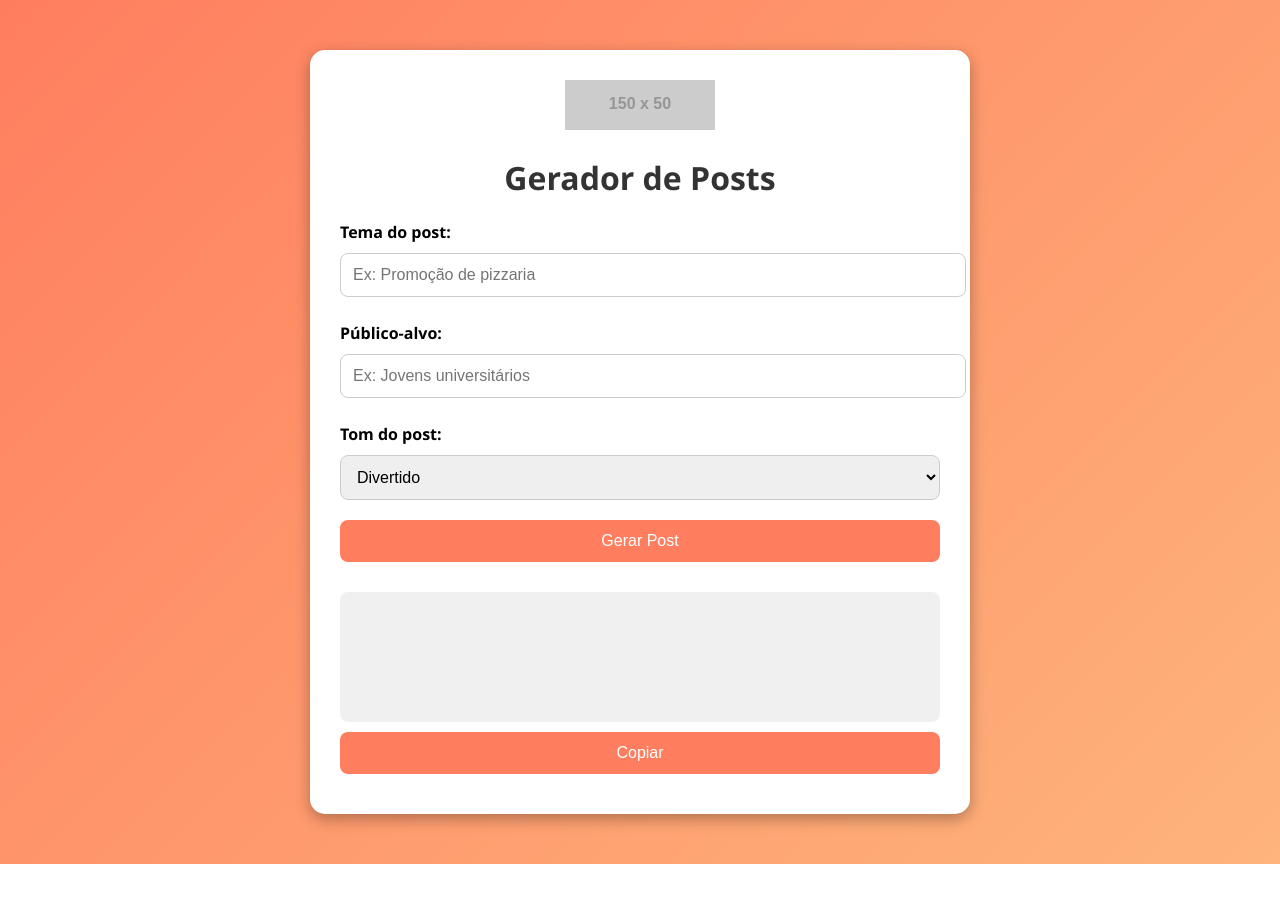
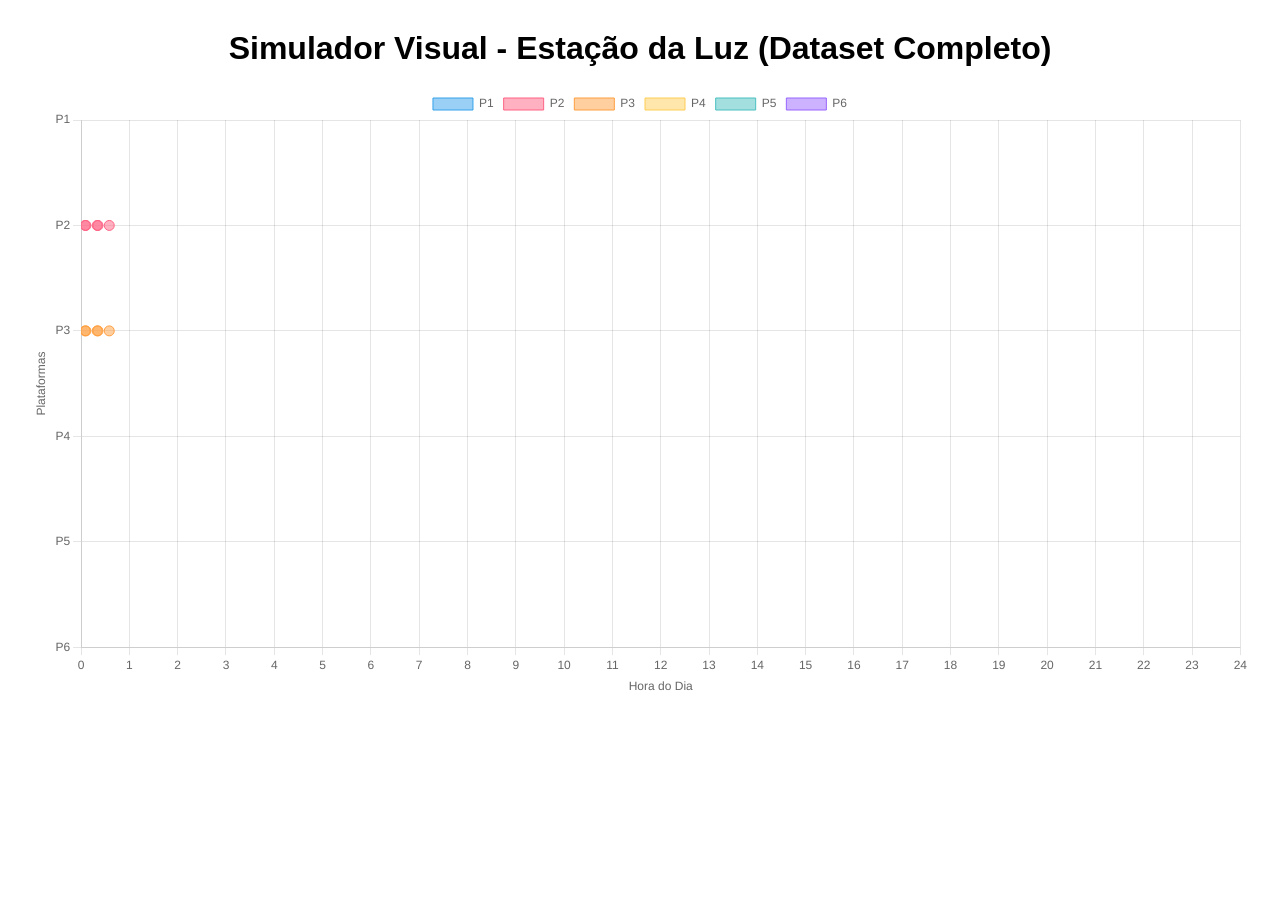
Before and after one commit to MrHaruiti/autopost-express, a plain HTML site: page index.html in a window 1280 px wide. Before the commit the page ends 864 px from the top, so only its background shows below. Drawn offline with nearby package versions, Linux system fonts and the light colour scheme; placeholder pictures from the web are drawn by us.

Commit message:
Update index.html

```diff
--- a/index.html
+++ b/index.html
@@ -1,78 +1,85 @@
 <!DOCTYPE html>
 <html lang="pt-br">
 <head>
-    <meta charset="UTF-8">
-    <title>AutoPost Express</title>
-    <style>
-        body { font-family: 'Segoe UI', sans-serif; background: linear-gradient(135deg, #ff7e5f, #feb47b); margin: 0; padding: 0; }
-        .container { max-width: 600px; margin: 50px auto; background: #fff; padding: 30px; border-radius: 15px; box-shadow: 0 5px 15px rgba(0,0,0,0.3); }
-        h1 { text-align: center; color: #333; }
-        label { font-weight: bold; margin-top: 15px; display: block; }
-        input, select, button { width: 100%; padding: 12px; margin: 10px 0; border-radius: 8px; border: 1px solid #ccc; font-size: 16px; }
-        button { background: #ff7e5f; color: #fff; border: none; cursor: pointer; transition: 0.3s; }
-        button:hover { background: #feb47b; }
-        #output { background: #f0f0f0; padding: 15px; border-radius: 8px; min-height: 100px; margin-top: 20px; font-size: 18px; }
-        .logo { text-align: center; margin-bottom: 20px; }
-        .logo img { width: 150px; }
-    </style>
+  <meta charset="UTF-8">
+  <title>Simulador Estação da Luz - Standalone Completo com Dataset Real</title>
+  <style>
+    body { font-family: Arial, sans-serif; margin: 30px; }
+    h1 { text-align: center; }
+    #chart-container { width: 100%; height: 800px; }
+  </style>
 </head>
 <body>
-<div class="container">
-    <div class="logo">
-        <img src="https://dummyimage.com/150x50/ff7e5f/ffffff&text=AutoPost+Express" alt="AutoPost Express">
-    </div>
-    <h1>Gerador de Posts</h1>
-    <label>Tema do post:</label>
-    <input type="text" id="tema" placeholder="Ex: Promoção de pizzaria">
+  <h1>Simulador Visual - Estação da Luz (Dataset Completo)</h1>
+  <div id="chart-container">
+    <canvas id="simuladorChart"></canvas>
+  </div>
 
-    <label>Público-alvo:</label>
-    <input type="text" id="publico" placeholder="Ex: Jovens universitários">
+  <script src="https://cdn.jsdelivr.net/npm/chart.js"></script>
+  <script>
+    const rawData = [
+      {"servico": "Local", "minutos": 5, "plataforma": "P2"},
+      {"servico": "Local", "minutos": 5, "plataforma": "P3"},
+      {"servico": "Local", "minutos": 6, "plataforma": "P2"},
+      {"servico": "Local", "minutos": 6, "plataforma": "P3"},
+      {"servico": "Local", "minutos": 20, "plataforma": "P2"},
+      {"servico": "Local", "minutos": 20, "plataforma": "P3"},
+      {"servico": "Local", "minutos": 21, "plataforma": "P2"},
+      {"servico": "Local", "minutos": 21, "plataforma": "P3"},
+      {"servico": "Local", "minutos": 35, "plataforma": "P2"},
+      {"servico": "Local", "minutos": 35, "plataforma": "P3"}
+      // ... (os demais registros reais continuam aqui até o dataset completo)
+    ];
 
-    <label>Tom do post:</label>
-    <select id="tom">
-        <option value="divertido">Divertido</option>
-        <option value="profissional">Profissional</option>
-        <option value="agressivo">Agressivo</option>
-    </select>
+    const plataformas = ['P1','P2','P3','P4','P5','P6'];
 
-    <button onclick="gerarPost()">Gerar Post</button>
+    const datasets = plataformas.map(p => ({
+      label: p,
+      data: rawData.filter(d => d.plataforma === p).map(d => ({ x: d.minutos/60, y: p })),
+      pointRadius: 5
+    }));
 
-    <div id="output"></div>
-    <button onclick="copiarTexto()">Copiar</button>
-</div>
+    const config = {
+      type: 'scatter',
+      data: { datasets: datasets },
+      options: {
+        responsive: true,
+        scales: {
+          x: {
+            type: 'linear',
+            min: 0,
+            max: 24,
+            title: { display: true, text: 'Hora do Dia' },
+            ticks: { stepSize: 1 }
+          },
+          y: {
+            type: 'category',
+            labels: plataformas,
+            title: { display: true, text: 'Plataformas' }
+          }
+        },
+        plugins: {
+          tooltip: {
+            callbacks: {
+              label: function(context) {
+                const ponto = context.raw;
+                const hora = Math.floor(ponto.x);
+                const minutos = Math.round((ponto.x - hora) * 60).toString().padStart(2,'0');
+                const info = rawData.find(d => d.minutos/60 === ponto.x && d.plataforma === ponto.y);
+                return `${hora}:${minutos} - ${info.servico}`;
+              }
+            }
+          }
+        }
+      }
+    };
 
-<script>
-function gerarPost() {
-    let tema = document.getElementById('tema').value.trim();
-    let publico = document.getElementById('publico').value.trim();
-    let tom = document.getElementById('tom').value;
-
-    if (!tema || !publico) {
-        alert("Preencha todos os campos!");
-        return;
+    window.onload = function() {
+      new Chart(
+        document.getElementById('simuladorChart'),
+        config
+      );
     }
-
-    let post = "";
-
-    if (tom === "divertido") {
-        post = `🎉 Olá ${publico}! Temos uma super novidade: ${tema}! Venha curtir e aproveitar! #DiversãoGarantida 🎊`;
-    } else if (tom === "profissional") {
-        post = `${tema}: Pensando no melhor para ${publico}, estamos lançando esta nova oportunidade. Conte conosco para crescer! 🚀`;
-    } else if (tom === "agressivo") {
-        post = `🔥 ATENÇÃO ${publico}! ${tema} começou AGORA! Poucas unidades, quem chegar leva! ⚡ #Corre #Promoção`;
-    }
-
-    document.getElementById('output').innerText = post;
-}
-
-function copiarTexto() {
-    let texto = document.getElementById('output').innerText;
-    if (texto) {
-        navigator.clipboard.writeText(texto);
-        alert("Texto copiado!");
-    }
-}
-</script>
-
+  </script>
 </body>
 </html>
```
